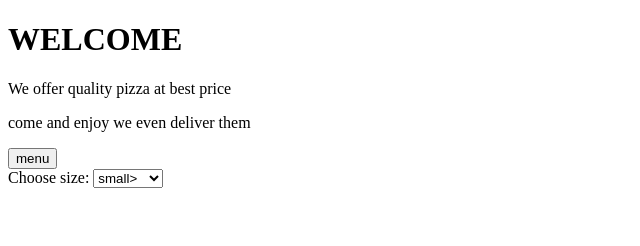
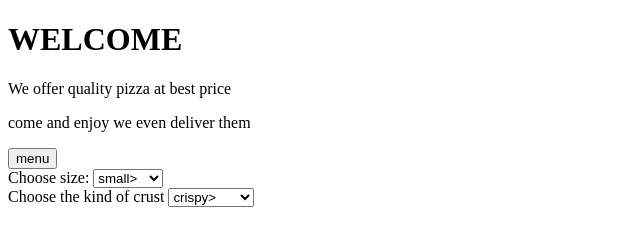
Before and after one commit to sandrineTuyizere/pizza-shop, a plain HTML site: page index.html in a window 1280 px wide. Shown: the whole page, without its empty margins (0-640 px from the left). Drawn offline with Linux system fonts and the light colour scheme.

Commit message:
adding label for the kind of crust the pizza should have

```diff
--- a/index.html
+++ b/index.html
@@ -18,7 +18,16 @@
             <option value="small">small></option>
             <option value="medium">medium</option>
             <option value="large">large</option>
+        </select> <br>
+
+        <label >Choose the kind of crust</label>
+        <select name="kind of crust" >
+            <option value="crispy">crispy></option>
+            <option value="stuffed">stuffed</option>
+            <option value="gluten-free">gluten-free</option>
         </select>
+
+
     </form>
 </div>
 </body>
```
